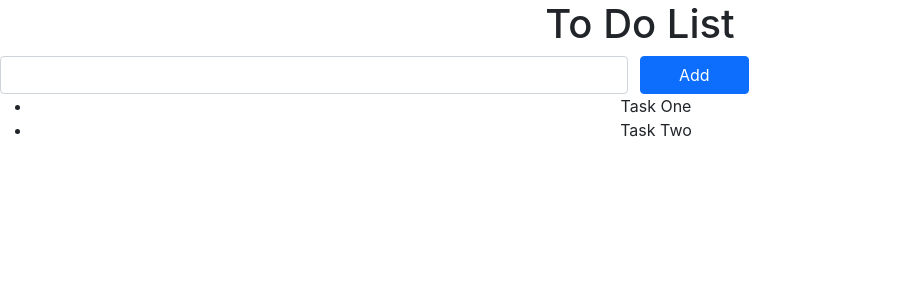
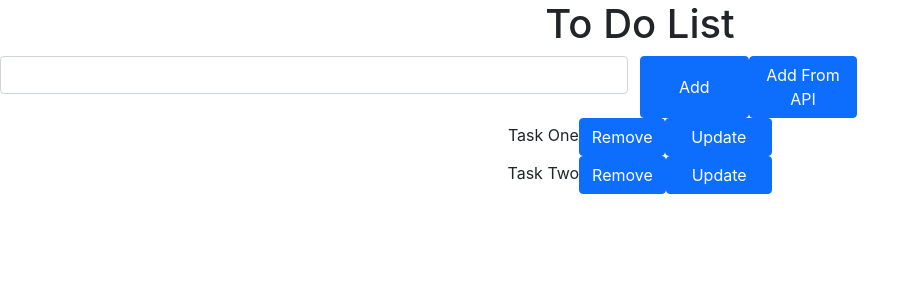
Before and after one commit to hninhnin0929/React_Redux_Testing, a React (Create React App) app: page / in a window 1280 px wide. Shown: the top 300 px of the page, without its empty margins (0-920 px from the left). Built offline with nearby package versions, Linux system fonts and the light colour scheme.

Commit message:
reduces,apicall

```diff
--- a/src/features/todo/ToDoListUI.tsx
+++ b/src/features/todo/ToDoListUI.tsx
@@ -1,7 +1,18 @@
 import React, {useState} from "react"
-import { selectTodo,addTodo } from "./todoSlice."
+import { selectTodo,
+    ToDoItem,
+    addTodo,
+    removeTodo,
+    updateTodo,
+    getToDoByAPI } from "./todoSlice."
 import { useAppSelector, useAppDispatch } from "../../app/hooks"
+// import { v4 as uuidv4} from 'uuid';
 
+let id = 2;
+function uuid():number{
+    id++;
+    return id;
+}
 export default function ToDoListUI(){
     const todos = useAppSelector(selectTodo);
     const dispatch = useAppDispatch();
@@ -11,12 +22,27 @@ export default function ToDoListUI(){
     let addToDoHandler = ()=> {
         console.log("Add Todo ", newItem);
         let item = {
-            id: 3,
+            id: uuid(),
             text: newItem
         }
         dispatch(addTodo(item));
         setItem("");
     }
+    let addFromAPI = () =>{
+        dispatch(getToDoByAPI(uuid()));
+        setItem("");
+    }
+    let removeHandler = (toDoItem:ToDoItem) =>{
+        console.log("ToDo Item Remove ", toDoItem);
+        dispatch(removeTodo(toDoItem));
+    };
+
+    let updateHandler  = (item:ToDoItem) =>{
+        let updateItem = {...item, text: newItem}
+        console.log("Update Handler ", updateItem);
+        dispatch(updateTodo(updateItem));
+        setItem("");
+    };
 
     return(
         <div>
@@ -33,15 +59,38 @@ export default function ToDoListUI(){
                         onClick={addToDoHandler}>
                         Add
                     </button>
+                    <button type="button"
+                        className="btn btn-primary col-sm-1"
+                        onClick={addFromAPI}>
+                        Add From API
+                    </button>
                 </div>
             </form>
-            <ul>
+            {/* <ul>
                 {
                     todos.map((item)=><li key={item.id} className="form-row">
                         {item.text}
                     </li>)
                 }
-            </ul>
+            </ul> */}
+            <div>
+            {
+                    todos.map((item)=><div key={item.id} className="form-row">
+                        {item.text}
+
+                        <button type="button"
+                            className="btn btn-primary"
+                            onClick={()=>removeHandler(item)}>
+                                Remove
+                        </button>
+                        <button type="button"
+                            className="btn btn-primary col-sm-1"
+                            onClick={()=>updateHandler(item)}>
+                            Update
+                        </button>
+                    </div>)
+                }
+            </div>
         </div>
     )
 }
--- /dev/null
+++ b/src/features/todo/todoAPI.ts
@@ -0,0 +1,3 @@
+export function fetchToDo(id: number){
+    return fetch('https://jsonplaceholder.typicode.com/todos/'+ id);
+}
--- a/src/features/todo/todoSlice..ts
+++ b/src/features/todo/todoSlice..ts
@@ -1,5 +1,6 @@
 import { createAsyncThunk, createSlice, PayloadAction } from '@reduxjs/toolkit';
 import { RootState } from "../../app/store";
+import { fetchToDo } from './todoAPI';
 
 export interface ToDoItem {
     id: number,
@@ -21,6 +22,13 @@ const initialState: ToDoList = {
 
     ]
 };
+export const getToDoByAPI = createAsyncThunk(
+    'todo/fetchTodo',
+    async(id: number)=>{
+        const response = await fetchToDo(id);
+        return response.json();
+    }
+);
 export const todoSlice = createSlice({
     name: "todo",
     initialState,
@@ -28,10 +36,28 @@ export const todoSlice = createSlice({
         addTodo:(state, action: PayloadAction<ToDoItem>) => {
             console.log("Payload ", action);
             state.items.push(action.payload);
+        },
+        removeTodo:(state, action: PayloadAction<ToDoItem>) => {
+            console.log("Payload ", action);
+            state.items = state.items.filter(item=> item.id != action.payload.id);
+        },
+        updateTodo:(state, action: PayloadAction<ToDoItem>) => {
+            console.log("Payload ", action);
+            state.items = state.items.map(item=> item.id == action.payload.id ? action.payload : item);
         }
-    }
+    },
+    extraReducers(builder) {
+        builder.addCase(getToDoByAPI.fulfilled, (state , action) =>{
+            console.log("API Call Done Payload ", action.payload); // api response is payload
+            let item = {
+                id: action.payload.id,
+                text: action.payload.title
+            };
+            state.items.push(item);
+        })
+    },
 });
-export const { addTodo } = todoSlice.actions;
+export const { addTodo, removeTodo, updateTodo } = todoSlice.actions;
 export const selectTodo = (state: RootState) => state.todo.items;
 
 export default todoSlice.reducer;
```
